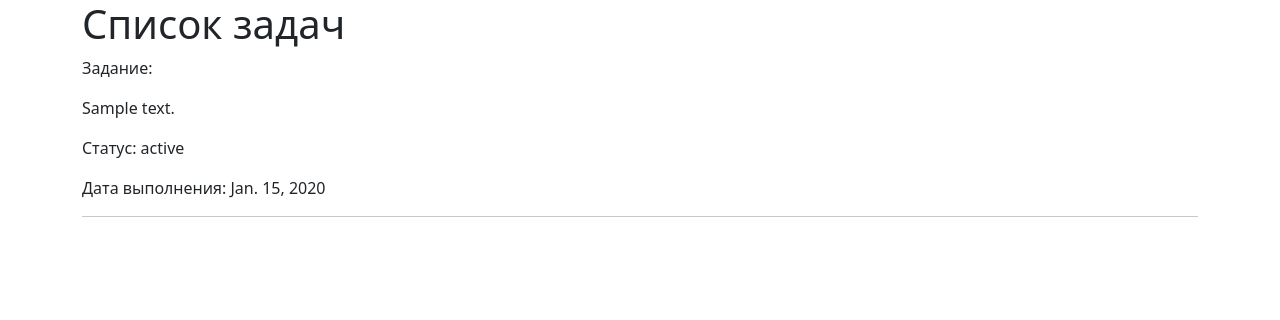
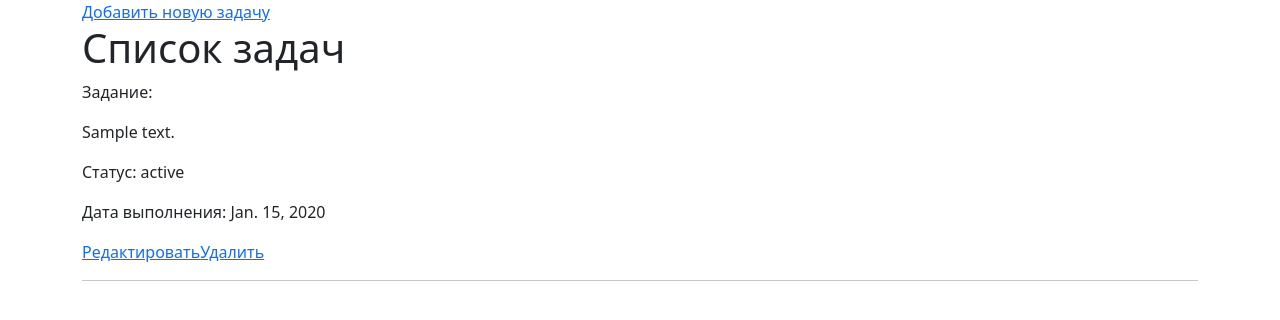
Before and after one commit to Nadezhda2205/homework_55_Nadezhda_Khovrich, a Django app: page / in a window 1280 px wide. Shown: the top 320 px of the page. Run offline with Django 4.2, Linux system fonts and the light colour scheme; tables that the repository leaves empty hold one stand-in row (values such as "Sample post").

Commit message:
На страницу index.html добавлены ссылки
Новая задача, редактировать, удалить

```diff
--- a/templates/index.html
+++ b/templates/index.html
@@ -6,6 +6,7 @@
 
 
  {% block content %}
+ <a href="#">Добавить новую задачу</a>
  <h1>Список задач</h1>
 
     {% for task in tasks %}
@@ -13,7 +14,9 @@
     <p>{{ task.description }}</p>
     <p>Статус: {{task.status}}</p>
     <p>Дата выполнения: {{task.deadline}}</p>
-        <hr>
+    <p><a href="#">Редактировать</a><a href="#">Удалить</a></p>
+    <hr>
+
     {% endfor %}
 
 {% endblock %}
```
